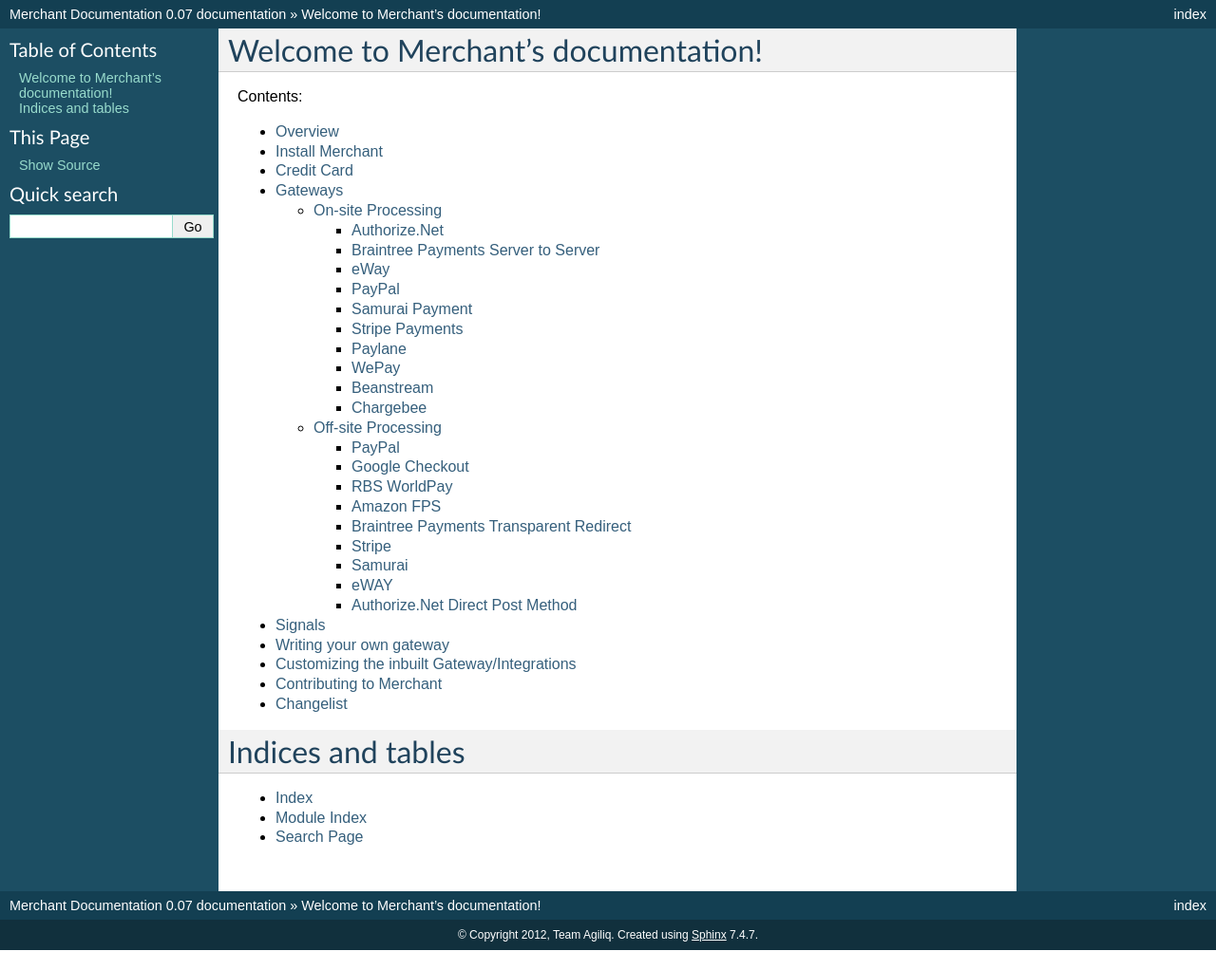
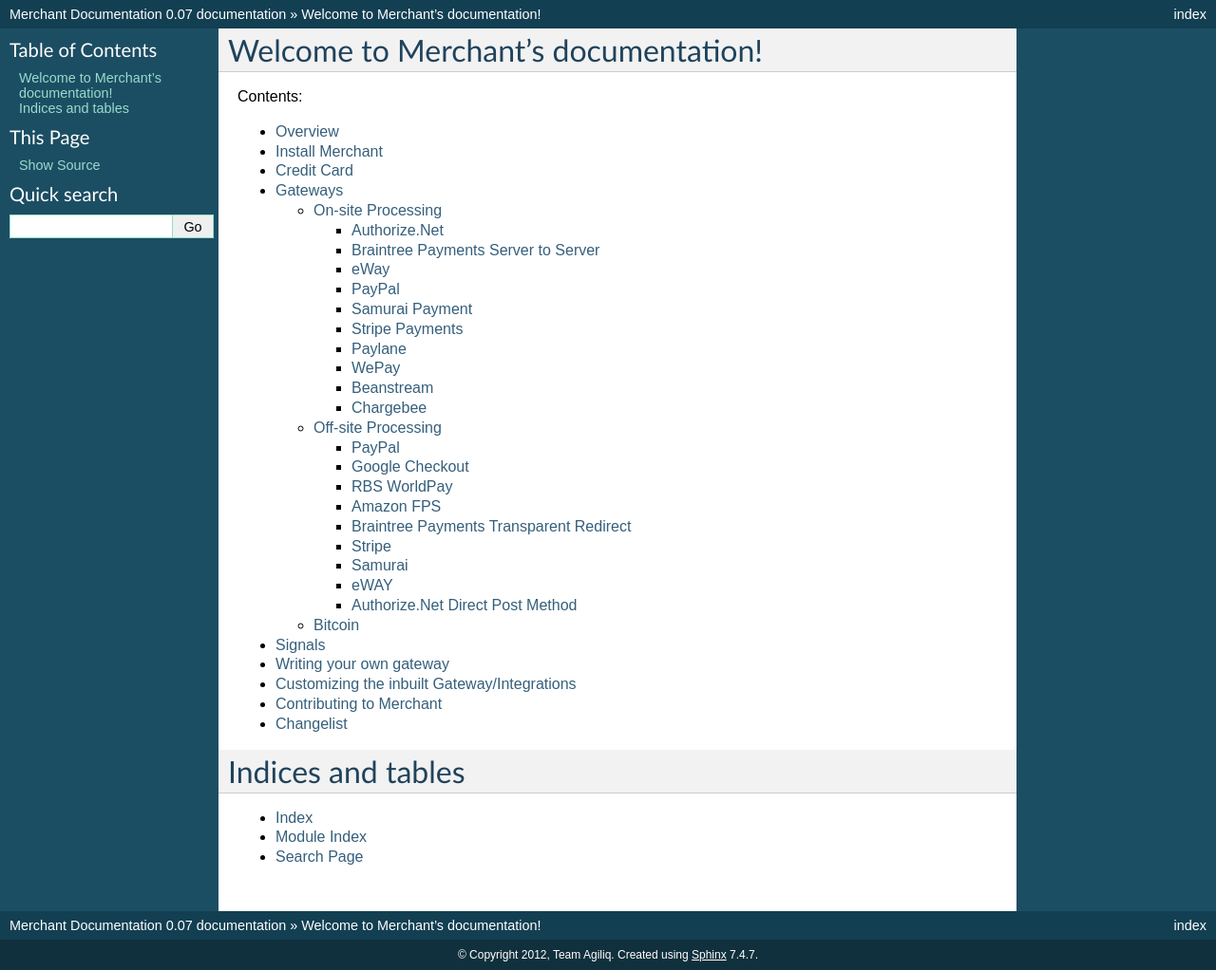
Before and after one commit to agiliq/merchant, a Sphinx documentation site: the page built from docs/index.rst, in a window 1280 px wide. Shown: the whole page at 95% size. Built offline with Sphinx 7.4.7, drawn with Linux system fonts in a browser that asks for light colours; before the commit the page ends 1001 px from its top, so only the background shows below that.

Commit message:
Added a reference to the bitcoin doc in the index.rst.

```diff
--- a/docs/index.rst
+++ b/docs/index.rst
@@ -41,6 +41,8 @@
     * :doc:`eWAY <offsite/eway_au>`
     * :doc:`Authorize.Net Direct Post Method <offsite/authorize_net_dpm>`
 
+  * :doc:`Bitcoin <gateways/bitcoin_gateway>`
+
 * :doc:`Signals <signals>`
 * :doc:`Writing your own gateway <custom_gateway>`
 * :doc:`Customizing the inbuilt Gateway/Integrations <customize>`
```
